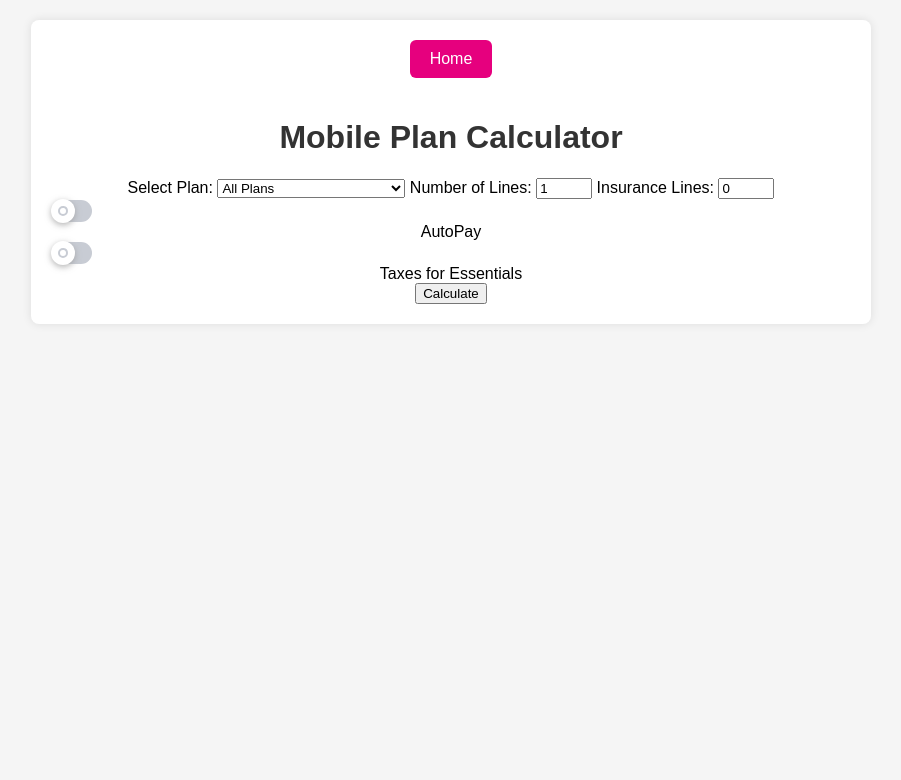
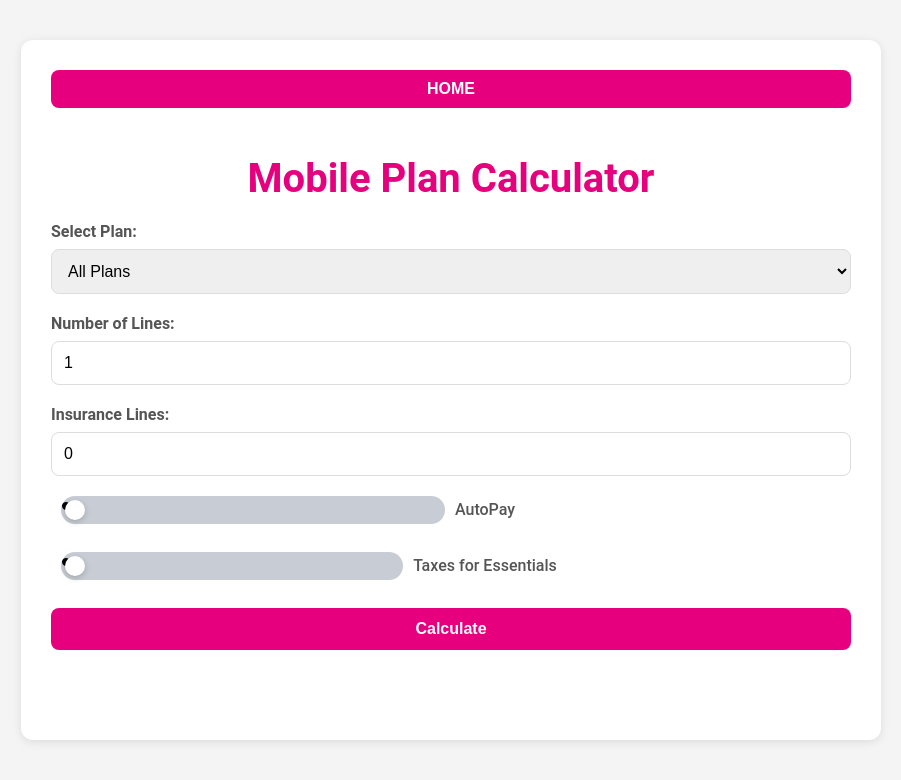
Before and after one commit to khogali/khogali.github.io, a plain HTML site: page plan-calculator.html in a window 1280 px wide. Shown: the whole page, without its empty margins (189-1090 px from the left). Drawn offline with Linux system fonts and the light colour scheme.

Commit message:
Update styles.css

```diff
--- a/styles.css
+++ b/styles.css
@@ -1,46 +1,127 @@
+/* General Styles */
 body {
-    font-family: Arial, sans-serif;
-    background-color: #f5f5f5;
+    font-family: 'Roboto', sans-serif;
+    background-color: #f4f4f4;
     margin: 0;
+    padding: 0;
+    color: #333;
+}
+
+/* Container Styles */
+.container {
+    max-width: 800px;
+    margin: 40px auto;
+    padding: 30px;
+    background-color: #fff;
+    box-shadow: 0 2px 10px rgba(0, 0, 0, 0.1);
+    border-radius: 12px;
+    text-align: center;
+}
+
+/* Heading Styles */
+h1 {
+    color: #e6007e;
+    font-size: 2.5em;
+    margin-bottom: 20px;
+}
+
+/* Control Styles */
+.controls {
+    margin-bottom: 30px;
+    text-align: left;
+}
+
+label {
+    display: block;
+    font-weight: 600;
+    margin-bottom: 8px;
+    color: #555;
+}
+
+select, input[type="number"], button {
+    width: 100%;
+    padding: 12px;
+    margin-bottom: 20px;
+    border-radius: 8px;
+    border: 1px solid #ddd;
+    font-size: 1em;
+    box-sizing: border-box;
+}
+
+/* Button Styles */
+button {
+    background-color: #e6007e;
+    color: white;
+    border: none;
+    cursor: pointer;
+    transition: background-color 0.3s;
+    font-weight: bold;
+}
+
+button:hover {
+    background-color: #c5006c;
+}
+
+/* Home Button Styles */
+.home-button {
+    background-color: #e6007e; /* Magenta color */
+    color: white;
+    border: none;
+    border-radius: 8px;
+    padding: 10px 20px;
+    font-size: 16px;
+    cursor: pointer;
+    margin-bottom: 20px;
+    transition: background-color 0.3s;
+    text-transform: uppercase;
+}
+
+.home-button:hover {
+    background-color: #c5006c; /* Darker shade of magenta */
+}
+
+/* Plan List Styles */
+.plan-list {
+    margin-top: 40px;
+}
+
+.plan-card {
+    background-color: #f9f9f9;
+    padding: 20px;
+    margin-bottom: 20px;
+    border-radius: 8px;
+    box-shadow: 0 1px 6px rgba(0, 0, 0, 0.1);
+    text-align: left;
+}
+
+.plan-card h2 {
+    color: #e6007e;
+    font-size: 1.5em;
+    margin-bottom: 15px;
+}
+
+.plan-card p {
+    font-size: 1.1em;
+    margin-bottom: 10px;
+}
+
+.plan-card ul {
+    list-style-type: none;
     padding: 0;
 }
 
-.container {
-    max-width: 800px;
-    margin: 20px auto;
-    padding: 20px;
-    background-color: #fff;
-    box-shadow: 0 0 10px rgba(0, 0, 0, 0.1);
-    border-radius: 8px;
-    text-align: center; /* Center align all text including buttons */
+.plan-card ul li {
+    font-size: 1em;
+    margin-bottom: 8px;
+    color: #666;
 }
 
-h1 {
-    text-align: center;
-    color: #333;
-}
-
-.option-buttons {
+/* Checkbox Styles */
+.checkbox-wrapper-51 {
     display: flex;
-    flex-direction: column;
-    gap: 20px;
     align-items: center;
-}
-
-.option-buttons button {
-    padding: 15px 30px;
-    background-color: #e6007e; /* Magenta color */
-    color: white;
-    border: none;
-    border-radius: 6px;
-    font-size: 18px;
-    cursor: pointer;
-    width: 200px;
-    text-align: center;
-}
-
-.option-buttons button:hover {
-    background-color: #c5006c; /* Darker shade of magenta */
+    justify-content: space-between;
+    margin-bottom: 20px;
 }
 
 .checkbox-wrapper-51 input[type="checkbox"] {
@@ -51,79 +132,42 @@ h1 {
 .checkbox-wrapper-51 .toggle {
     position: relative;
     display: block;
-    width: 42px;
-    height: 24px;
+    width: 48px;
+    height: 28px;
     cursor: pointer;
     -webkit-tap-highlight-color: transparent;
     transform: translate3d(0, 0, 0);
+    background: #c8ccd4;
+    border-radius: 14px;
+    transition: background 0.2s ease;
 }
 
 .checkbox-wrapper-51 .toggle:before {
     content: "";
-    position: relative;
-    top: 1px;
-    left: 1px;
-    width: 40px;
-    height: 22px;
-    display: block;
-    background: #c8ccd4;
-    border-radius: 12px;
-    transition: background 0.2s ease;
-}
-
-.checkbox-wrapper-51 .toggle span {
     position: absolute;
-    top: 0;
-    left: 0;
-    width: 24px;
-    height: 24px;
-    display: block;
+    top: 50%;
+    left: 4px;
+    width: 20px;
+    height: 20px;
     background: #fff;
     border-radius: 50%;
-    box-shadow: 0 2px 6px rgba(154,153,153,0.75);
+    box-shadow: 0 2px 6px rgba(0, 0, 0, 0.2);
+    transform: translateY(-50%);
     transition: all 0.2s ease;
 }
 
-.checkbox-wrapper-51 .toggle span svg {
-    margin: 7px;
-    fill: none;
-}
-
-.checkbox-wrapper-51 .toggle span svg path {
-    stroke: #c8ccd4;
-    stroke-width: 2;
-    stroke-linecap: round;
-    stroke-linejoin: round;
-    stroke-dasharray: 24;
-    stroke-dashoffset: 0;
-    transition: all 0.5s linear;
+.checkbox-wrapper-51 input[type="checkbox"]:checked + .toggle {
+    background: #e6007e; /* Magenta color */
 }
 
 .checkbox-wrapper-51 input[type="checkbox"]:checked + .toggle:before {
-    background: #e6007e; /* Magenta color */
+    transform: translate(24px, -50%);
 }
 
-.checkbox-wrapper-51 input[type="checkbox"]:checked + .toggle span {
-    transform: translateX(18px);
+.checkbox-wrapper-51 label {
+    font-size: 1em;
+    color: #555;
+    font-weight: 500;
+    margin-left: 10px;
+    flex-grow: 1;
 }
-
-.checkbox-wrapper-51 input[type="checkbox"]:checked + .toggle span path {
-    stroke: #e6007e; /* Magenta color */
-    stroke-dasharray: 25;
-    stroke-dashoffset: 25;
-}
-
-.home-button {
-    background-color: #e6007e; /* Magenta color */
-    color: white;
-    border: none;
-    border-radius: 6px;
-    padding: 10px 20px;
-    font-size: 16px;
-    cursor: pointer;
-    margin-bottom: 20px;
-}
-
-.home-button:hover {
-    background-color: #c5006c; /* Darker shade of magenta */
-}
```
